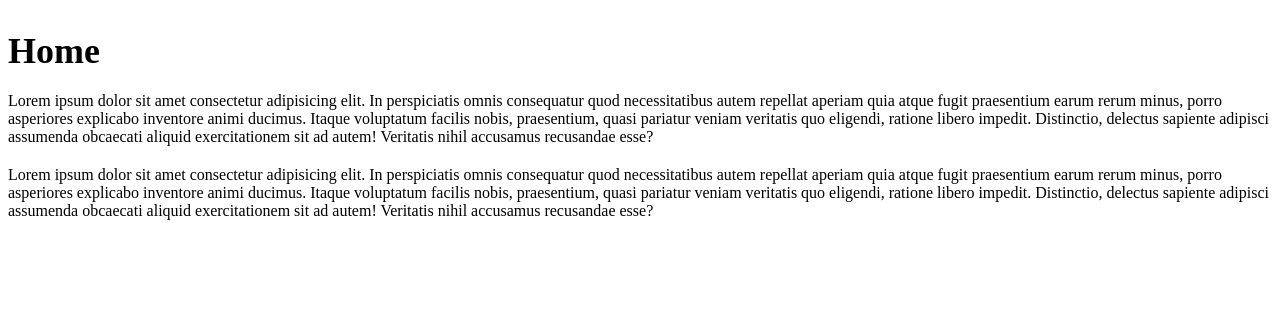
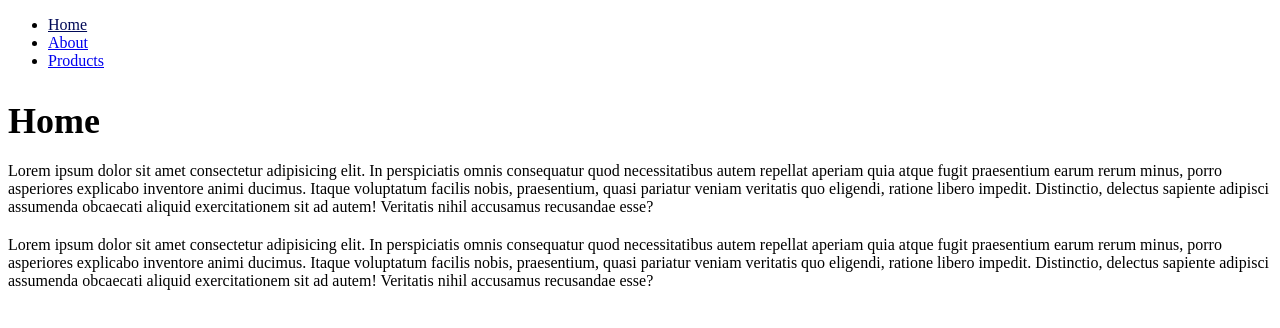
Before and after one commit to Boody2004/learn-nuxt3.js, a Nuxt app: page / in a window 1280 px wide. Shown: the top 328 px of the page. Built offline with nearby package versions, Linux system fonts and the light colour scheme.

Commit message:
add layouts

```diff
--- /dev/null
+++ b/layouts/default.vue
@@ -0,0 +1,23 @@
+<template>
+  <div>
+    <header>
+      <nav>
+        <ul>
+          <li><NuxtLink to="/">Home</NuxtLink></li>
+          <li><NuxtLink to="/about">About</NuxtLink></li>
+          <li><NuxtLink to="/products">Products</NuxtLink></li>
+        </ul>
+      </nav>
+    </header>
+    <!--output the page content  -->
+    <div>
+      <slot />
+    </div>
+  </div>
+</template>
+
+<style scoped>
+.router-link-exact-active {
+  color: #000957;
+}
+</style>
--- /dev/null
+++ b/layouts/products.vue
@@ -0,0 +1,29 @@
+<template>
+  <div>
+    <header>
+      <nav>
+        <ul>
+          <li><NuxtLink to="/products">products</NuxtLink></li>
+        </ul>
+      </nav>
+    </header>
+    <!--output the page content  -->
+    <div>
+      <slot />
+    </div>
+
+    <footer>
+      <ul>
+        <li><NuxtLink to="/">Home</NuxtLink></li>
+        <li><NuxtLink to="/about">About</NuxtLink></li>
+        <li><NuxtLink to="/products">Products</NuxtLink></li>
+      </ul>
+    </footer>
+  </div>
+</template>
+
+<style scoped>
+.router-link-exact-active {
+  color: #000957;
+}
+</style>
--- a/pages/products/[id].vue
+++ b/pages/products/[id].vue
@@ -11,6 +11,10 @@
 
 <script setup>
 const { id } = useRoute().params;
+
+definePageMeta({
+  layout: "products",
+});
 </script>
 
 <style scoped></style>
--- a/pages/products/index.vue
+++ b/pages/products/index.vue
@@ -3,3 +3,9 @@
     <p>Products</p>
   </div>
 </template>
+
+<script setup>
+definePageMeta({
+  layout: "products",
+});
+</script>
```
